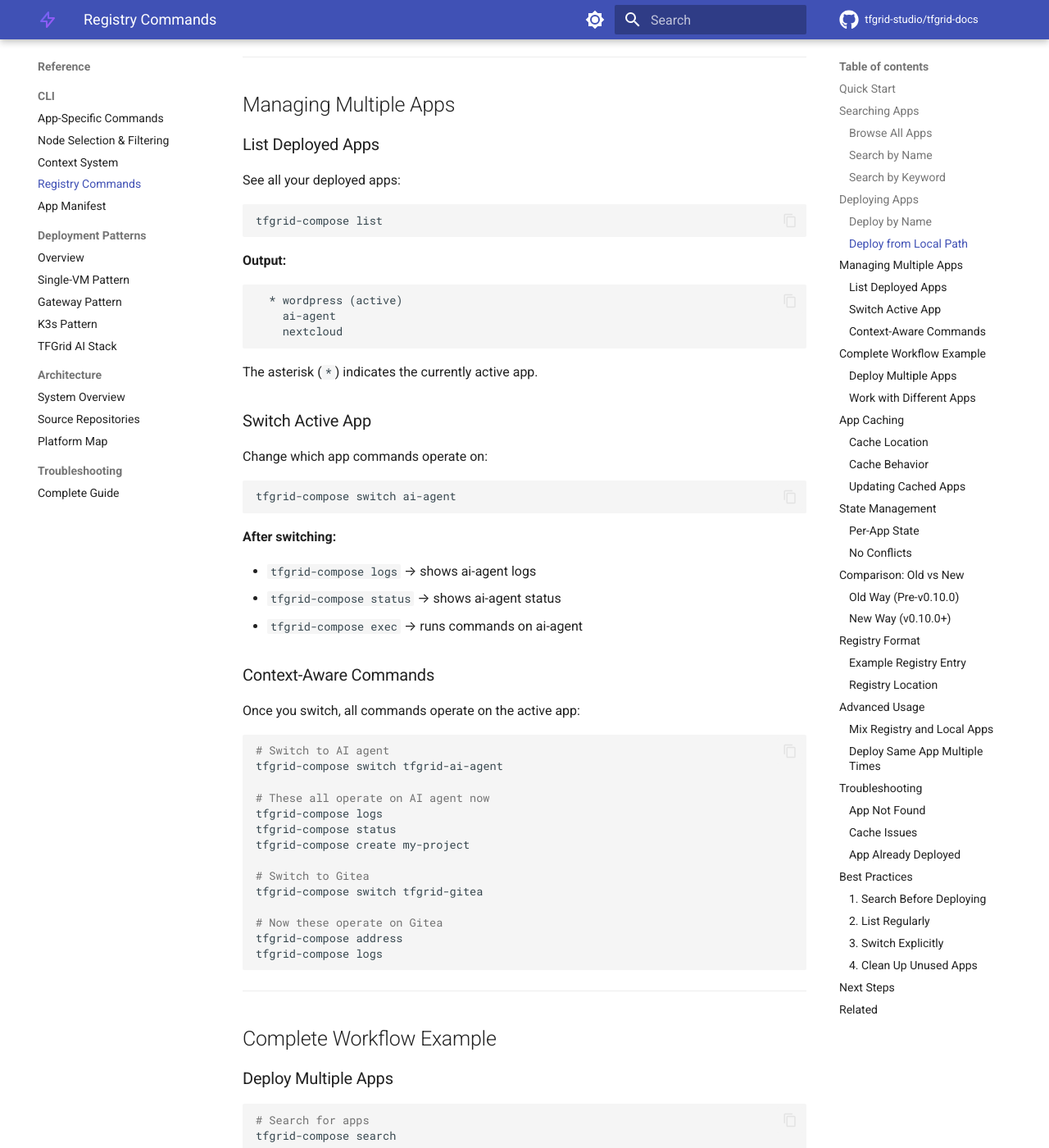
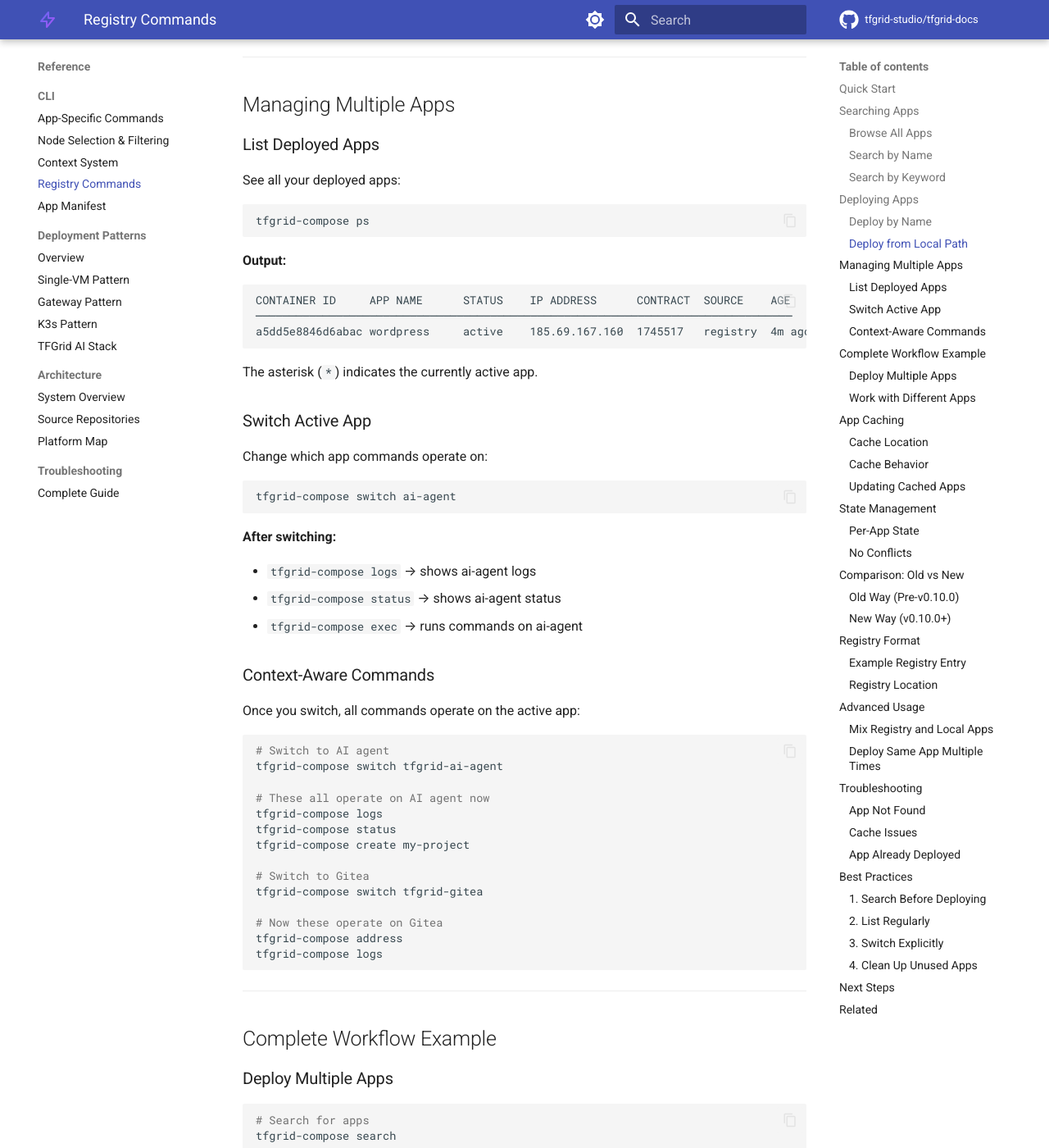
Before and after one commit to tfgrid-studio/tfgrid-docs, an MkDocs documentation site: the page built from docs/cli/registry.md, in a window 1280 px wide and 1400 px high, scrolled down 1951 px. Shown: the whole window at 82% size. Built offline with MkDocs 1.6.1 and Material for MkDocs 9.7.7, drawn with Linux system fonts in a browser that asks for light colours; comment, search, counter and statistics services are not loaded; the version menu is left out; some of the changed text lies outside the part shown.

Commit message:
docs: Update CLI command references from list to ps

````diff
--- a/docs/cli/registry.md
+++ b/docs/cli/registry.md
@@ -18,7 +18,7 @@ tfgrid-compose search
 tfgrid-compose up tfgrid-ai-agent
 
 # List deployed apps
-tfgrid-compose list
+tfgrid-compose ps
 
 # Switch between apps
 tfgrid-compose switch tfgrid-ai-agent
@@ -101,14 +101,14 @@ tfgrid-compose up ./my-custom-app
 See all your deployed apps:
 
 ```bash
-tfgrid-compose list
+tfgrid-compose ps
 ```
 
 **Output:**
 ```
-  * wordpress (active)
-    ai-agent
-    nextcloud
+CONTAINER ID     APP NAME      STATUS    IP ADDRESS      CONTRACT  SOURCE    AGE
+────────────────────────────────────────────────────────────────────────────────
+a5dd5e8846d6abac wordpress     active    185.69.167.160  1745517   registry  4m ago
 ```
 
 The asterisk (`*`) indicates the currently active app.
@@ -165,13 +165,7 @@ tfgrid-compose up tfgrid-ai-agent
 tfgrid-compose up tfgrid-gitea
 
 # List all deployed apps
-tfgrid-compose list
-```
-
-**Output:**
-```
-  * tfgrid-gitea (active)
-    tfgrid-ai-agent
+tfgrid-compose ps
 ```
 
 ### Work with Different Apps
@@ -338,13 +332,7 @@ tfgrid-compose up tfgrid-ai-agent
 tfgrid-compose up ./my-custom-app
 
 # Both work together
-tfgrid-compose list
-```
-
-**Output:**
-```
-  * my-custom-app (active)
-    tfgrid-ai-agent
+tfgrid-compose ps
 ```
 
 ### Deploy Same App Multiple Times
@@ -421,7 +409,7 @@ tfgrid-compose search
 Keep track of deployed apps:
 
 ```bash
-tfgrid-compose list
+tfgrid-compose ps
 ```
 
 ### 3. Switch Explicitly
````
Also changed, not shown: docs/cli/context-system.md (+4 -4 lines), docs/getting-started/setup.md (+1 -1 lines), docs/guides/getting-started.md (+1 -1 lines), docs/guides/tfgrid-ai-agent.md (+1 -1 lines).
